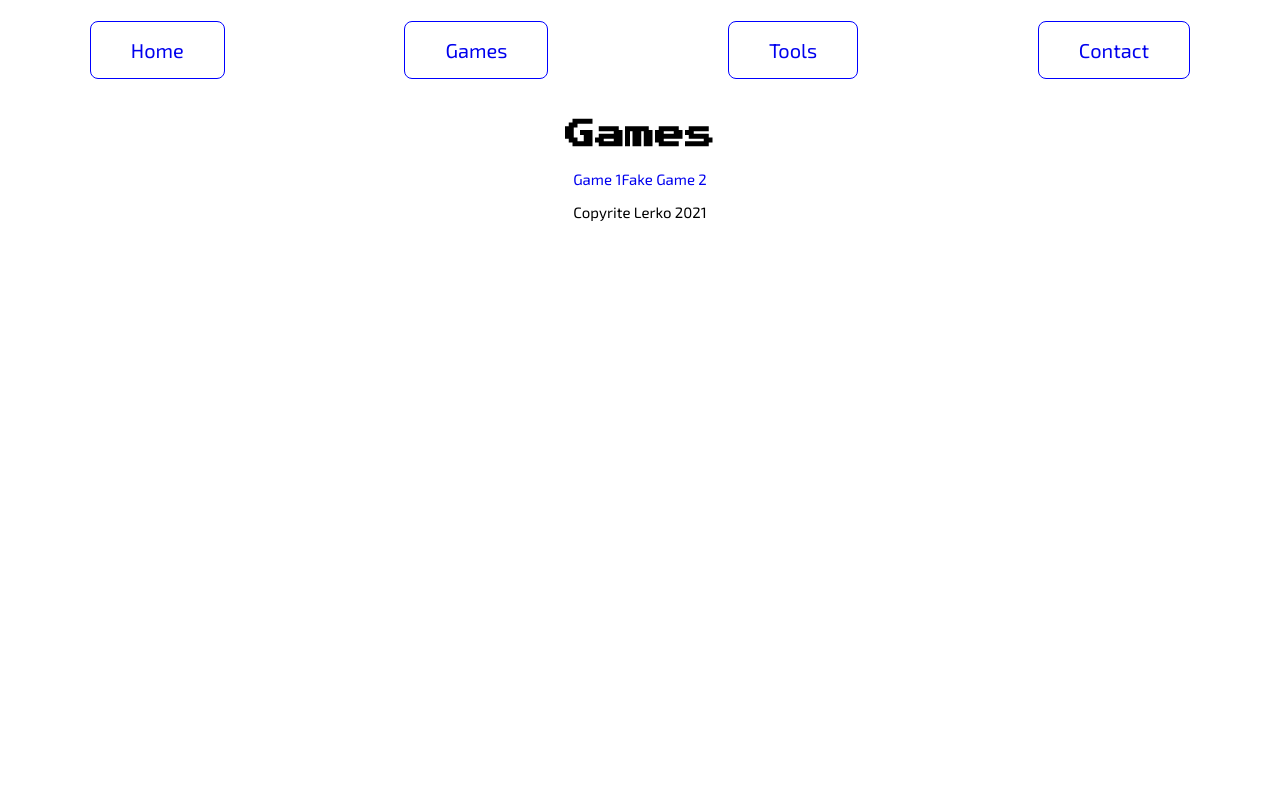
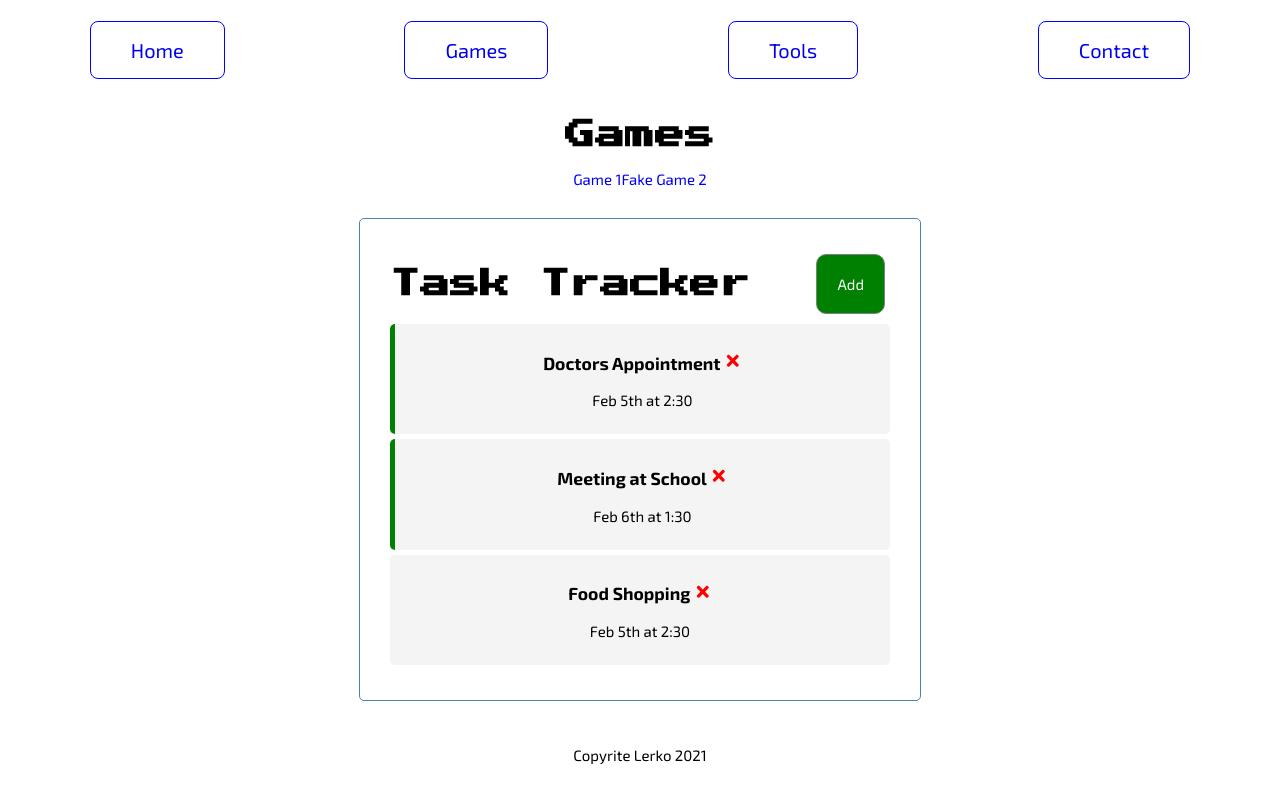
Before and after one commit to lerko96/practice-site, a React (Create React App) app: page /games/donut-clicker in a window 1280 px wide. Built offline with nearby package versions, Linux system fonts and the light colour scheme.

Commit message:
routing path configuration

```diff
--- a/src/components/pages/GamePage.js
+++ b/src/components/pages/GamePage.js
@@ -1,12 +1,13 @@
 import React from 'react';
 import { useRouteMatch } from 'react-router';
 import { Switch, Route, Link } from 'react-router-dom';
+import TaskManager from '../tools/toDoList/TaskManager';
 
-const Game = ({ match }) => <p>{match.params.id}</p>
+const Game = ({ match }) => <p>{match.params.id}</p>;
 
 class GamePage extends React.Component {
 	render() {
-        const { url } = this.props.match
+		const { url } = this.props.match;
 		return (
 			<div className='game-page'>
 				<h1>Games</h1>
@@ -15,10 +16,11 @@ class GamePage extends React.Component {
 
 					<Link to='#'>Fake Game 2</Link>
 				</div>
+
+				<Route path='/games/:id' component={TaskManager} />
 			</div>
-
-        )
+		);
 	}
-};
+}
 
 export default GamePage;
```
Lines whose indentation alone changed are shown as unchanged.
